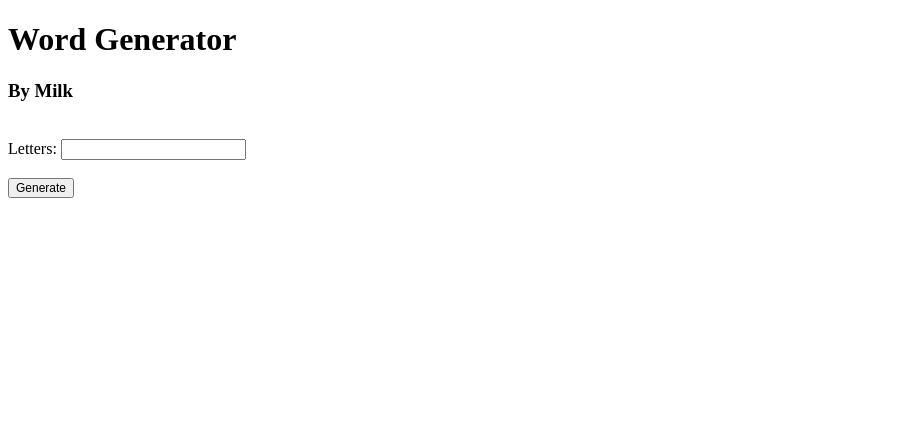
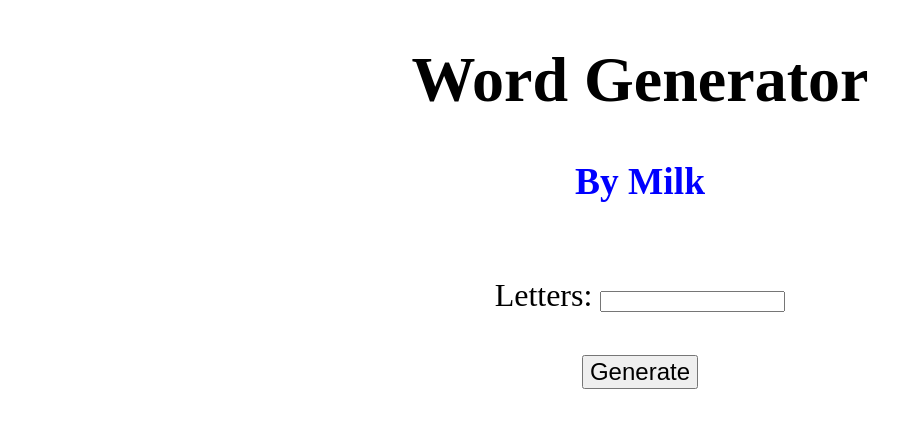
Before and after one commit to MasterMilkX/wordgenerator, a plain HTML site: page index.html in a window 1280 px wide. Shown: the whole page, without its empty margins (0-922 px from the left). Drawn offline with Linux system fonts and the light colour scheme.

Commit message:
Deleted styles and put directly into html:

```diff
--- a/index.html
+++ b/index.html
@@ -3,7 +3,20 @@
 <html>
   <head>
     <title>Word Generator - by Milk</title>
-    <link rel="stylesheet" type="type/css" href="nG.css">
+    <style>
+      body{
+        text-align: center;
+        margin-top:15px;
+        font-size: 200%;
+      }
+      #button{
+        width:200%;
+        height:200%;
+      }
+      h3{
+        color:blue;
+      }
+    </style>
     <script src="generator.js"></script>
   </head>
   <body>
```
